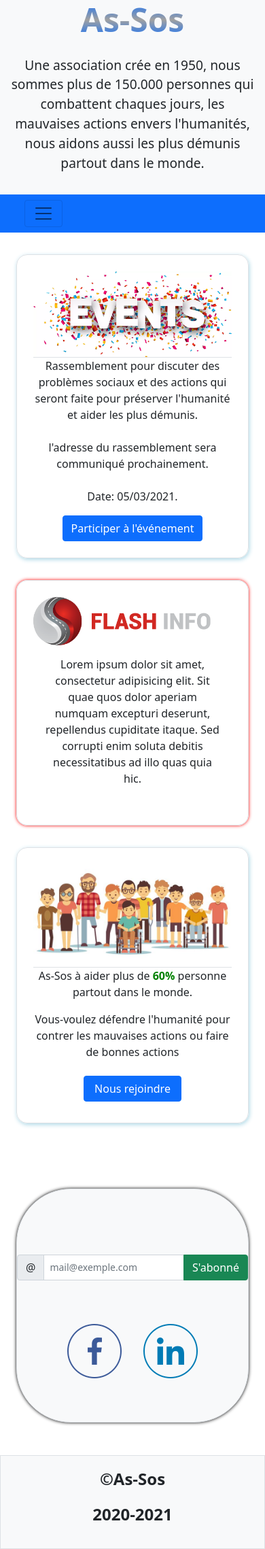
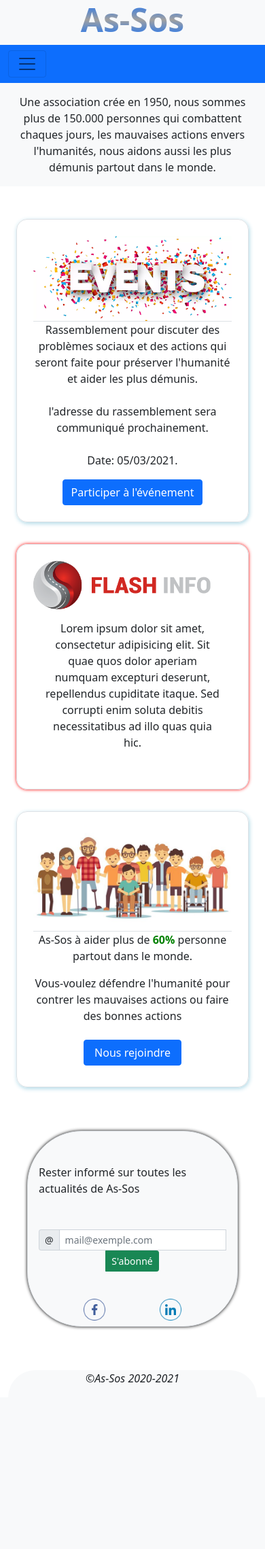
Before and after one commit to Jamsapps/eval, a PHP site: page / in a window 390 px wide. Shown: the whole page at 68% size. After the commit the page ends 2033 px from the top, so only its background shows below. Run offline with PHP 8.4, Linux system fonts and the light colour scheme.

Commit message:
Modified Index and Css

```diff
--- a/Evaluation/css/index.css
+++ b/Evaluation/css/index.css
@@ -11,12 +11,11 @@
 header {
     background-color: #f8f9fa;
     height: auto;
-    position: sticky;
 }
 
 header h1 {
     font-weight: bold;
-    font-size: 5rem;
+    font-size: 4.5rem;
     background: -webkit-linear-gradient(#0d6efd, rgb(161, 161, 161), #0d6efd);
     -webkit-background-clip: text;
     -webkit-text-fill-color: transparent;
@@ -31,8 +30,7 @@ header h1 {
 
 /* nav */
 
-.nav-link {
-    color: rgb(248, 248, 248);
+#navbarToggler {
     line-height: 2rem;
     letter-spacing: 0.1rem;
     font-size: 1.3rem;
@@ -40,7 +38,7 @@ header h1 {
 }
 
 
-.nav-link:hover {
+a:hover{
     color: beige;
 }
 
@@ -67,7 +65,7 @@ header h1 {
 }
 
 .p1 {
-    font-size: 1.5rem;
+    font-size: 1.2rem;
 }
 
 /* Main */
@@ -133,6 +131,9 @@ aside span {
     border-radius: 5rem;
     background-color:  #f8f9fa;
     box-shadow: 0px 0px 5px black;
+    padding: 2rem;
+    margin: 3rem;
+    height: 18rem;
 }
 
 .Logo {
@@ -146,21 +147,10 @@ aside span {
 
 footer {
     background-color: #f8f9fa;
-    height: auto;
-}
-
-
-
-footer p {
-    text-align: center;
-    font-weight: bold;
-}
-
-.copyright {
-    padding: 1rem;
-    margin: 0;
-    font-weight: bold;
-    font-size: 1.5rem;
+    margin-bottom: 0;
+    width: auto;
+    border-top-right-radius: 5rem;
+    border-top-left-radius: 5rem;
 }
 
 @media screen and (max-width: 800px) {
@@ -181,9 +171,28 @@ footer p {
         -webkit-text-fill-color: transparent;
     }
 
+    /* section follow the news of as-sos */
+    .section {
+        border-radius: 5rem;
+        background-color:  #f8f9fa;
+        box-shadow: 0px 0px 5px black;
+        padding: 1rem;
+        margin: 1rem;
+        height: 18rem;
+    }
+
+    .Logo {
+        padding: 1.5rem;
+        margin: 1rem;
+        height: 80px;
+        width: 80px;
+        object-fit: cover;
+    }
+
     /* description */
     .p1 {
-        font-size: 1.2rem;
+        font-size: 1rem;
+        text-overflow: ellipsis;
     }
 
     /* button */
--- a/Evaluation/index.html
+++ b/Evaluation/index.html
@@ -11,13 +11,10 @@
     les mauvaises actions envers l'humanités partout dans le monde.">
 </head>
 <body>
-    <div class="container-fluid">
-        <header class="row">
+
+
+    <header>
         <h1 class="text-center">As-Sos</h1>
-                <p class="p1 ">
-                    Une association crée en 1950, nous sommes plus de 150.000 personnes qui combattent chaques jours,
-                    les mauvaises actions envers l'humanités, nous aidons aussi les plus démunis partout dans le monde.
-                </p>
             <nav class="navbar navbar-expand-lg navbar-light bg-primary">
                 <div class="container-fluid">
                 <button class="navbar-toggler" type="button" data-bs-toggle="collapse" data-bs-target="#navbarToggler" aria-controls="navbarToggler" aria-expanded="false" aria-label="Toggle navigation">
@@ -26,7 +23,7 @@
                     <div class="collapse navbar-collapse" id="navbarToggler">
                         <ul class="navbar-nav">
                             <li class="nav-item">
-                                <a class="nav-link active" href="index.html">Accueil</a>
+                                <a class="nav-link" href="index.html">Accueil</a>
                             </li>
                             <li class="nav-item">
                                 <a class="nav-link" href="event.html">Événement</a>
@@ -35,14 +32,19 @@
                     </div>
                 </div>
             </nav>
+        <p class="p1">
+            Une association crée en 1950, nous sommes plus de 150.000 personnes qui combattent chaques jours,
+            les mauvaises actions envers l'humanités, nous aidons aussi les plus démunis partout dans le monde.
+        </p>
     </header>
 
         <!-- Main > section > Article & Aside-->
-            <main>
+        <div class="container-fluid">
+            <main class="position-relative">
                 <section class="d-flex">
-
                     <!-- Aside événement-->
                 <div class="container">
+
                     <aside class="border">
                         <img src="./Image/event.png" alt="événement" class="event border-bottom">
                         <p>
@@ -76,7 +78,7 @@
                     <aside class="border">
                         <img src="./Image/personne.jpg" class="image-aside border-bottom">
                         <p>As-Sos à aider plus de <span>60%</span> personne partout dans le monde.</p>
-                        <p>Vous-voulez défendre l'humanité pour contrer les mauvaises actions ou faire de bonnes actions</p>
+                        <p>Vous-voulez défendre l'humanité pour contrer les mauvaises actions ou faire des bonnes actions</p>
                         <div class="btn">
                             <a href="rejoindre.html"><button class="btn btn-primary col-15">Nous rejoindre</button></a>
                         </div>
@@ -121,20 +123,18 @@
                 </div>
               </div>
 
-            <!-- register at news-->
 
-
-
-    <div class="container">
+    <div class="container-fluid">
         <div class="d-flex justify-content-center mt-5">
-            <div class="section border py-5 mt-5">
+            <div class="section border py-5">
                 <!-- follow the news of As-Sos -->
-                <div class="input-group input-group-md mb-5 pt-5 justify-content-center">
+                <p class="mb-5">Rester informé sur toutes les actualités de As-Sos</p>
+                <div class="input-group input-group-sm justify-content-center">
                     <span class="input-group-text" id="inputGroup-sizing-sm">@</span>
-                    <input type="email" class="form-control form-control-sm" id="email" placeholder="mail@exemple.com" required>
+                    <input type="email" class="form-control form-control-sm w-auto" id="email" placeholder="mail@exemple.com" required>
                     <button type="submit" class="btn btn-success">S'abonné</button>
                 </div>
-                <div class="d-flex justify-content-center mt-2">
+                <div class="d-flex justify-content-center">
                         <!-- Réseaux sociaux -->
                     <img src="./Image/facebook.png" class="Logo">
                     <img src="./Image/linkedin.png" class="Logo">
@@ -142,18 +142,19 @@
             </div>
         </div>
     </div>
+
+
                 <!--Copyright-->
-    <div class="d-flex flex-column">
+    <div class="container-fluid">
         <div class="row justify-content-center mt-5">
-            <footer class="border">
-                <div class="copyright">
-                    <p>&copy;As-Sos</p>
-                    <p>2020-2021</p>
-                </div>
+            <footer class="container">
+                <i class="fas fa-copyright"><p class="text-center">&copy;As-Sos 2020-2021</p></i>
             </footer>
         </div>
     </div>
 
+
+
 <script src="https://cdn.jsdelivr.net/npm/bootstrap@5.0.0-beta1/dist/js/bootstrap.bundle.min.js" integrity="sha384-ygbV9kiqUc6oa4msXn9868pTtWMgiQaeYH7/t7LECLbyPA2x65Kgf80OJFdroafW" crossorigin="anonymous"></script>
 </body>
 </html>
```
Lines whose indentation alone changed are shown as unchanged.
